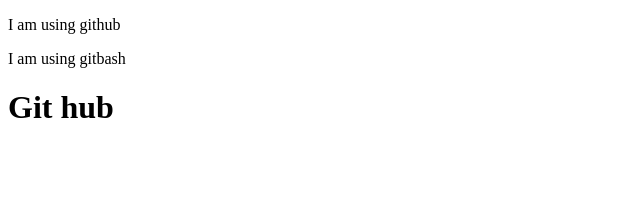
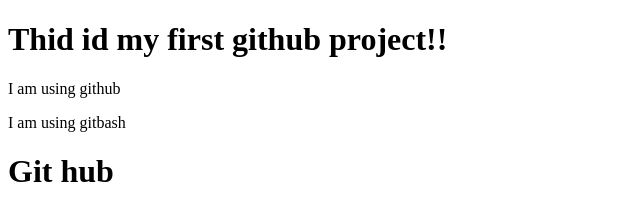
Before and after one commit to Shahed-13/my-first-website, a plain HTML site: page index.html in a window 1280 px wide. Shown: the whole page, without its empty margins (0-640 px from the left). Drawn offline with Linux system fonts and the light colour scheme.

Commit message:
added a header

```diff
--- a/index.html
+++ b/index.html
@@ -6,6 +6,8 @@
     <title>Document</title>
 </head>
 <body>
+
+    <h1>Thid id my first github project!!</h1>
     <p>I am using github</p>
     <p>I am using gitbash</p>
     <h1>Git hub</h1>
```
Also changed, not shown: 1 other file.
